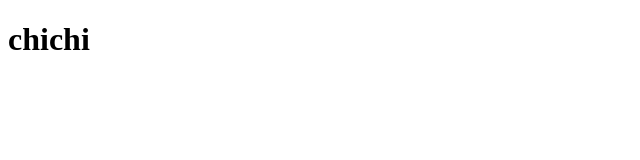
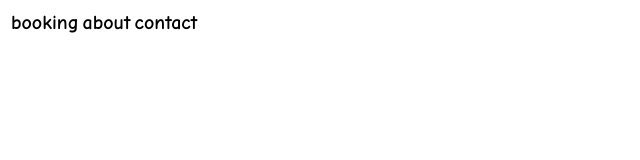
Before and after one commit to MuNgTuNg/website, a plain HTML site: page src/html/index.html in a window 1280 px wide. Shown: the whole page, without its empty margins (0-640 px from the left). Drawn offline with Linux system fonts and the light colour scheme; files that its build step writes are made by us from their sources.

Commit message:
started group project

```diff
--- a/src/css/index.css
+++ b/src/css/index.css
@@ -0,0 +1,8 @@
+
+.table {
+    font-family: "Comic Sans MS";
+    font-size: 20px;
+    display: inline;
+
+
+  }
--- a/src/html/index.html
+++ b/src/html/index.html
@@ -1,12 +1,19 @@
-<!DOCTYPE html>
+<!doctype html>
 <html>
+    <head>
+        <title>Massage time</title>
+        <link rel="stylesheet" href="/../css/index.css" />
+    </head>
+    <body>
+        <div class="table">
+            <table>
+                <tr>
+                    <th>booking</th>
+                    <th>about</th>
+                    <th>contact</th>
+                </tr>
+            </table>
+        </div>
 
-<head>
-    <title>Massage time</title>
-</head>
-
-<body>
-<h1>chichi</h1>
-</body>
-
+    </body>
 </html>
--- a/src/js/server.js
+++ b/src/js/server.js
@@ -14,6 +14,10 @@ app.get('/', (req, res) => {
   res.sendFile(path.join(__dirname, htmlDir + 'index.html'));
 })
 
+app.get("/css/index.css", (req, res) => {
+  res.sendFile(path.join(__dirname, "../css/index.css"));
+});
+
 app.listen(port, () => {
   console.log(`Example app listening on port ${port}`);
 })
```
